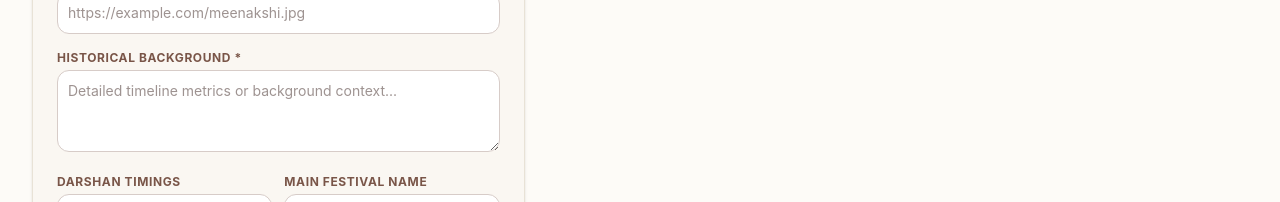
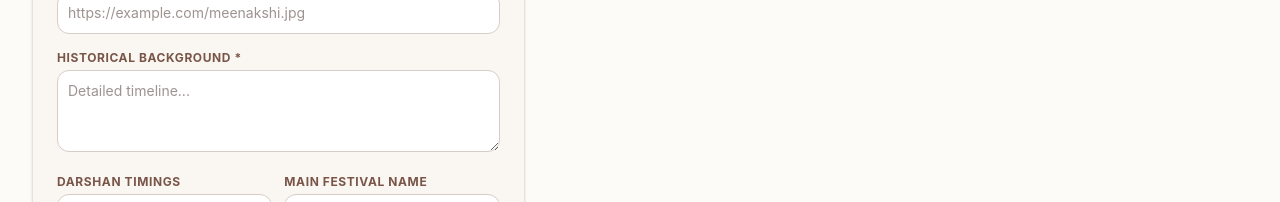
Before and after one commit to Shubham-Gedam/India-Temple, a React (Vite) app in the folder temple-frontend/: page /admin in a window 1280 px wide. Shown: the part 693-895 px from the top of the page. Built offline with nearby package versions, Linux system fonts and the light colour scheme; no server answers; sample sign-in values are in the browser's storage.

Commit message:
enhance token handling and improve form field management in AdminDashboard

```diff
--- a/temple-frontend/src/pages/AdminDashboard.jsx
+++ b/temple-frontend/src/pages/AdminDashboard.jsx
@@ -32,9 +32,9 @@ export default function AdminDashboard() {
   const [festivals, setFestivals] = useState("");
   const [visitorGuidelines, setVisitorGuidelines] = useState("");
 
-  // Helper utility to generate headers quickly for secure endpoints
+  // FIX 1: Token verification safety fallback for Production
   const getAuthConfig = () => {
-    const token = localStorage.getItem("token");
+    const token = localStorage.getItem("token") || localStorage.getItem("userToken");
     return {
       headers: {
         Authorization: token ? `Bearer ${token}` : "",
@@ -42,12 +42,13 @@ export default function AdminDashboard() {
     };
   };
 
-  // 3. Security Guard: Verify Admin Token on load & Fetch Initial Records
+  // FIX 2: Added token check in useEffect guard to prevent flash-renders
   useEffect(() => {
     const userRole = localStorage.getItem("userRole");
     const storedEmail = localStorage.getItem("userEmail");
+    const token = localStorage.getItem("token") || localStorage.getItem("userToken");
 
-    if (!userRole || userRole !== "admin") {
+    if (!userRole || userRole !== "admin" || !token) {
       navigate("/login");
       return;
     }
@@ -63,7 +64,7 @@ export default function AdminDashboard() {
     try {
       setLoading(true);
       setError("");
-      // Secure layout call including local authorization token wrapper
+
       const response = await API.get("/", getAuthConfig());
       const data = Array.isArray(response.data)
         ? response.data
@@ -106,14 +107,12 @@ export default function AdminDashboard() {
     setError("");
     setSuccessMsg("");
 
-    // Parsing "City, State" from the combined string field smoothly
     const locationParts = location.split(",");
     const cityClean = locationParts[0] ? locationParts[0].trim() : "";
     const stateClean = locationParts[1] ? locationParts[1].trim() : "";
 
     const finalImageUrl = image.trim() || "https://images.unsplash.com/photo-1600100397608-f010e42fa02e";
 
-    // EXACT POSTMAN STRUCTURAL MATCH
     const payload = {
       name: name.trim(),
       location: {
@@ -164,19 +163,19 @@ export default function AdminDashboard() {
 
     try {
       if (editingId) {
-        // --- FIXED LAYER: Backend update controller expects slug param ---
         const currentSelectedTemple = temples.find(t => (t._id || t.id) === editingId);
 
+        // FIX 3: Robust fallback logic for slug creation if not provided by database
         const requestParamSlug = currentSelectedTemple?.slug ||
                                  name.toLowerCase().trim().replace(/[^\w\s-]/g, '').replace(/[\s_-]+/g, '-');
 
-        console.log(`Submitting PUT Update Request directly onto parameters slug target: /${requestParamSlug}`);
+        console.log(`Submitting PUT Update Request: /${requestParamSlug}`);
 
-        // Passing direct configuration object as the third argument in explicit PUT layout context
+        // Config goes to 3rd position in PUT request (url, data, config)
         await API.put(`/${requestParamSlug}`, payload, getAuthConfig());
         setSuccessMsg(`${name.trim()} record updated successfully.`);
       } else {
-        // Passing auth configuration stack as the third argument parameters layer
+        // Config goes to 3rd position in POST request (url, data, config)
         await API.post("/", payload, getAuthConfig());
         setSuccessMsg("New heritage temple cataloged successfully!");
       }
@@ -192,7 +191,7 @@ export default function AdminDashboard() {
     }
   };
 
-  // 6. Setup Edit Mode triggers (Re-populating the complete layout object safely)
+  // 6. Setup Edit Mode triggers
   const handleEditTrigger = (temple) => {
     console.log("Full Temple Object Selected for Edit:", temple);
 
@@ -231,7 +230,7 @@ export default function AdminDashboard() {
   const handleDeleteAction = async (id) => {
     if (!window.confirm("Are you absolutely sure you want to drop this database log entry permanently?")) return;
     try {
-      // Adding explicit header config metadata blueprint tracking
+      // Config goes to 2nd position in DELETE request (url, config)
       await API.delete(`/${id}`, getAuthConfig());
       setSuccessMsg("Record dropped safely.");
       fetchAdminPanelData();
@@ -243,6 +242,7 @@ export default function AdminDashboard() {
   // 8. Admin Sign Out Operation
   const handleLogout = () => {
     localStorage.removeItem("token");
+    localStorage.removeItem("userToken"); // Clears custom fallback keys
     localStorage.removeItem("userRole");
     localStorage.removeItem("userName");
     localStorage.removeItem("userEmail");
@@ -251,58 +251,6 @@ export default function AdminDashboard() {
 
   return (
     <div className="min-h-screen bg-[#FDFBF7] text-[#3E2723] font-sans flex flex-col antialiased">
-
-      {/* TOP HEADER BRANDING LAYER */}
-      {/* <header className="bg-[#5D4037] text-white px-6 py-3 flex justify-between items-center shadow-md z-10">
-        <div className="flex items-center gap-2">
-          <div className="bg-[#FF9800] p-1.5 rounded-lg text-[#5D4037]">
-            <svg className="w-6 h-6 fill-current" viewBox="0 0 24 24">
-              <path d="M12 2L2 22h20L12 2zm0 4.31L18.85 20H5.15L12 6.31zM11 16h2v2h-2v-2zm0-6h2v4h-2v-4z"/>
-            </svg>
-          </div>
-          <span className="text-xl font-bold tracking-wide">DevSthana</span>
-          <span className="text-xs bg-[#795548] px-2 py-0.5 rounded text-amber-200 border border-amber-900/20 ml-2">Admin Console</span>
-        </div>
-        <div className="flex items-center gap-4 text-sm">
-          <div className="flex items-center gap-1.5 text-amber-100">
-            <svg className="w-4 h-4 opacity-75" fill="none" stroke="currentColor" viewBox="0 0 24 24">
-              <path strokeLinecap="round" strokeLinejoin="round" strokeWidth="2" d="M16 7a4 4 0 11-8 0 4 4 0 018 0zM12 14a7 7 0 00-7 7h14a7 7 0 00-7-7z"/>
-            </svg>
-            <span className="font-medium tracking-wide">{adminEmail}</span>
-          </div>
-          <button
-            onClick={handleLogout}
-            className="flex items-center gap-1 text-xs border border-amber-500/30 hover:bg-white/10 px-3 py-1.5 rounded-md transition-all font-medium"
-            type="button"
-          >
-            Sign Out
-          </button>
-        </div>
-      </header> */}
-
-      {/* CORE WRAPPER CONTAINER */}
-      <div className="flex flex-1 relative">
-
-        {/* LEFT SIDEBAR NAVIGATION */}
-        {/* <aside className="w-64 bg-white border-r border-[#EFEBE9] p-4 flex flex-col justify-between hidden md:flex shrink-0">
-          <div className="space-y-1">
-            <button className="w-full flex items-center gap-3 px-4 py-2.5 rounded-xl bg-[#FFF3E0] text-[#E65100] font-semibold text-sm transition-all text-left">
-              📋 Overview
-            </button>
-            <button className="w-full flex items-center gap-3 px-4 py-2.5 rounded-xl text-[#795548] hover:bg-[#F5F5F5] font-medium text-sm transition-all text-left">
-              ☥ Temples
-            </button>
-          </div>
-          <div className="bg-[#EFEBE9]/60 p-3 rounded-xl border border-[#E0D4D0]">
-            <div className="text-xs text-[#795548] font-semibold mb-1">Database Status</div>
-            <div className="flex items-center gap-2 text-xs text-[#2E7D32] font-medium">
-              <span className="w-2 h-2 rounded-full bg-[#4CAF50] animate-pulse"></span>
-              All systems operational
-            </div>
-          </div>
-        </aside> */}
-
-        {/* MAIN BODY SCROLL PANEL */}
       <main className="flex-1 p-6 md:p-8 space-y-6 overflow-y-auto max-w-7xl mx-auto w-full">
 
         <div className="flex flex-col sm:flex-row justify-between items-start sm:items-center gap-4">
@@ -319,28 +267,22 @@ export default function AdminDashboard() {
           </button>
         </div>
 
-          {/* DYNAMIC ALERT BANNER NOTIFICATIONS */}
+        {/* ALERTS */}
         {successMsg && (
           <div className="bg-[#E8F5E9] text-[#2E7D32] text-sm border border-[#C8E6C9] px-4 py-3 rounded-xl flex justify-between items-center shadow-sm">
             <span className="font-medium">✨ {successMsg}</span>
-              <button onClick={() => setSuccessMsg("")} className="text-emerald-800 text-lg font-bold" type="button">
-                ×
-              </button>
+            <button onClick={() => setSuccessMsg("")} className="text-emerald-800 text-lg font-bold" type="button">×</button>
           </div>
         )}
         {error && (
           <div className="bg-[#FFEBEE] text-[#C62828] text-sm border border-[#FFCDD2] px-4 py-3 rounded-xl flex justify-between items-center shadow-sm">
             <span className="font-medium">⚠️ {error}</span>
-              <button onClick={() => setError("")} className="text-red-800 text-lg font-bold" type="button">
-                ×
-              </button>
+            <button onClick={() => setError("")} className="text-red-800 text-lg font-bold" type="button">×</button>
           </div>
         )}
 
-          {/* WORKSPACE LAYOUT */}
         <div className="grid grid-cols-1 lg:grid-cols-12 gap-6 items-start">
-
-            {/* LEFT PANEL: INPUT FORM COMPONENT */}
+          {/* FORM */}
           <div className="lg:col-span-5 bg-[#FAF7F2] border border-[#E8E2D6] p-6 rounded-2xl shadow-sm">
             <h2 className="text-lg font-bold text-[#3E2723] mb-4 pb-2 border-b border-[#E8E2D6]">
               {editingId ? "📝 Edit Temple Profile" : "➕ Add Heritage Entry"}
@@ -407,7 +349,7 @@ export default function AdminDashboard() {
                 <textarea
                   rows="3" required value={history} onChange={(e) => setHistory(e.target.value)}
                   className="w-full bg-white border border-[#D7CCC8] rounded-xl p-2.5 text-sm focus:outline-none focus:border-[#D84315]"
-                    placeholder="Detailed timeline metrics or background context..."
+                  placeholder="Detailed timeline... "
                 ></textarea>
               </div>
 
@@ -444,15 +386,13 @@ export default function AdminDashboard() {
                   💾 {editingId ? "Update Record" : "Save to Database"}
                 </button>
                 {editingId && (
-                    <button type="button" onClick={clearForm} className="bg-[#EFEBE9] text-[#5D4037] py-2.5 px-4 rounded-xl text-sm">
-                      Cancel
-                    </button>
+                  <button type="button" onClick={clearForm} className="bg-[#EFEBE9] text-[#5D4037] py-2.5 px-4 rounded-xl text-sm">Cancel</button>
                 )}
               </div>
             </form>
           </div>
 
-            {/* RIGHT PANEL: DISPLAY DATA TABLE LIST */}
+          {/* CATALOG TABLE */}
           <div className="lg:col-span-7 bg-white border border-[#EFEBE9] rounded-2xl shadow-sm overflow-hidden">
             <div className="p-4 border-b border-[#EFEBE9] bg-[#FAF7F2] flex flex-col sm:flex-row justify-between items-start sm:items-center gap-3">
               <div className="flex items-center gap-2">
@@ -507,12 +447,8 @@ export default function AdminDashboard() {
                           </td>
                           <td className="p-3.5">
                             <div className="flex gap-2 justify-center items-center">
-                                <button onClick={() => handleEditTrigger(temple)} className="border border-stone-200 bg-white px-2.5 py-1 rounded-lg font-bold">
-                                  ✏️ Edit
-                                </button>
-                                <button onClick={() => handleDeleteAction(tId)} className="border border-red-100 bg-[#FFEBEE] text-[#C62828] px-2.5 py-1 rounded-lg font-bold">
-                                  🗑️ Delete
-                                </button>
+                              <button onClick={() => handleEditTrigger(temple)} className="border border-stone-200 bg-white px-2.5 py-1 rounded-lg font-bold">✏️ Edit</button>
+                              <button onClick={() => handleDeleteAction(tId)} className="border border-red-100 bg-[#FFEBEE] text-[#C62828] px-2.5 py-1 rounded-lg font-bold">🗑️ Delete</button>
                             </div>
                           </td>
                         </tr>
@@ -526,6 +462,5 @@ export default function AdminDashboard() {
         </div>
       </main>
     </div>
-    </div>
   );
 }
```
Lines whose indentation alone changed are shown as unchanged.
